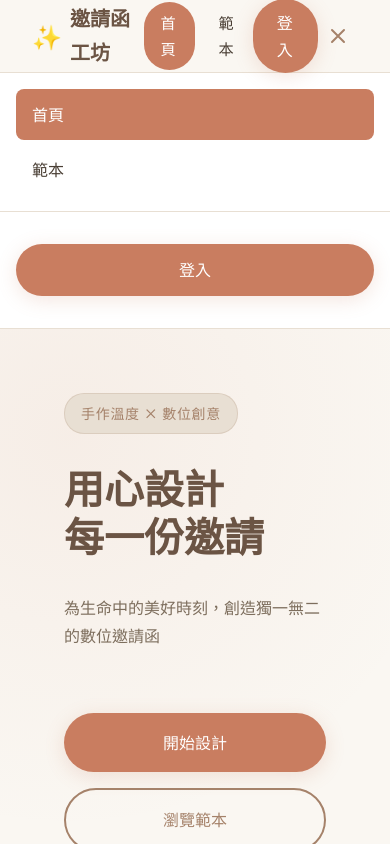
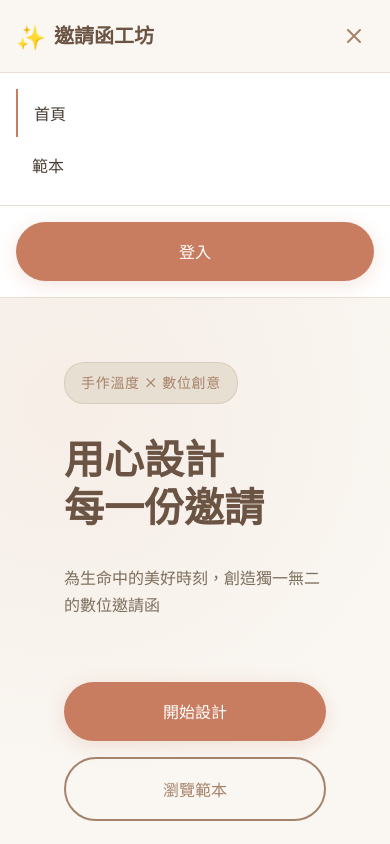
Before and after one commit to nju6g0/next-card-builder, a Next.js app: page / in a window 390 px wide. Both pictures are taken after a click on the button "開啟選單". Shown: the top 844 px of the page. Built offline with nearby package versions, Linux system fonts and the light colour scheme.

Commit message:
修正navbar web/mobile 切換顯示錯誤

```diff
--- a/components/layout/Navbar.tsx
+++ b/components/layout/Navbar.tsx
@@ -4,6 +4,27 @@ import { useState } from "react";
 import Link from "next/link";
 import { usePathname, useRouter } from "next/navigation";
 import { useAuthStore } from "@/stores/authStore";
+
+const NAVBAR_ITEMS = [
+  {
+    label: "首頁",
+    link: "/",
+    id: "home",
+    needAuth: false,
+  },
+  {
+    label: "範本",
+    link: "/templates",
+    id: "templates",
+    needAuth: false,
+  },
+  {
+    label: "我的邀請函",
+    link: "/dashboard",
+    id: "dashboard",
+    needAuth: true,
+  },
+];
 
 export default function Navbar() {
   const pathname = usePathname();
@@ -21,47 +42,60 @@ export default function Navbar() {
     return pathname === path;
   };
 
+  const renderNavbarItems = () => {
+    return NAVBAR_ITEMS.filter((item) => !item.needAuth || isAuthenticated).map(
+      (item) => (
+        <Link
+          key={item.id}
+          href={item.link}
+          className={`px-4 py-2 text-[0.95rem] font-medium transition-all duration-300 hover:text-accent-terracotta ${
+            isActive(item.link)
+              ? "border-b-2 border-accent-terracotta"
+              : "no-underline"
+          }`}
+        >
+          {item.label}
+        </Link>
+      ),
+    );
+  };
+
+  const renderMobileNavbarItems = () => {
+    return NAVBAR_ITEMS.filter((item) => !item.needAuth || isAuthenticated).map(
+      (item) => (
+        <Link
+          key={item.id}
+          href={item.link}
+          onClick={() => setIsMobileMenuOpen(false)}
+          className={`px-4 py-3 text-base font-medium transition-all duration-300 ${
+            isActive(item.link)
+              ? "border-l-2 border-accent-terracotta"
+              : "no-underline"
+          }`}
+        >
+          {item.label}
+        </Link>
+      ),
+    );
+  };
+
   return (
     <nav
+      className="sticky top-0 z-50 border-b"
       style={{
         background: "var(--warm-cream)",
-        borderBottom: "1px solid var(--soft-beige)",
-        position: "sticky",
-        top: 0,
-        zIndex: 50,
+        borderColor: "var(--soft-beige)",
       }}
     >
-      <div
+      <div className="max-w-[1400px] mx-auto px-4 md:px-6">
+        <div className="flex justify-between items-center h-[72px]">
+          {/* Logo / 品牌 */}
+          <div className="flex items-center">
+            <Link href="/" className="flex items-center gap-2 no-underline">
+              <span className="text-2xl">✨</span>
+              <span
+                className="text-xl font-bold"
                 style={{
-          maxWidth: "1400px",
-          margin: "0 auto",
-          padding: "0 var(--spacing-md)",
-        }}
-      >
-        <div
-          style={{
-            display: "flex",
-            justifyContent: "space-between",
-            alignItems: "center",
-            height: "72px",
-          }}
-        >
-          {/* Logo / 品牌 */}
-          <div style={{ display: "flex", alignItems: "center" }}>
-            <Link
-              href="/"
-              style={{
-                display: "flex",
-                alignItems: "center",
-                gap: "var(--spacing-xs)",
-                textDecoration: "none",
-              }}
-            >
-              <span style={{ fontSize: "1.5rem" }}>✨</span>
-              <span
-                style={{
-                  fontSize: "1.25rem",
-                  fontWeight: 700,
                   color: "var(--deep-brown)",
                   fontFamily: "var(--font-serif)",
                 }}
@@ -70,165 +104,37 @@ export default function Navbar() {
               </span>
             </Link>
           </div>
-
-          {/* 桌面導航連結 */}
-          <div
-            className="hidden md:flex"
-            style={{
-              display: "flex",
-              alignItems: "center",
-              gap: "var(--spacing-xs)",
-            }}
-          >
-            <Link
-              href="/"
-              style={{
-                padding: "0.5rem 1rem",
-                borderRadius: "50px",
-                fontSize: "0.95rem",
-                fontWeight: 500,
-                color: isActive("/") ? "white" : "var(--text-primary)",
-                background: isActive("/")
-                  ? "var(--accent-terracotta)"
-                  : "transparent",
-                textDecoration: "none",
-                transition: "all 0.3s ease",
-              }}
-              onMouseEnter={(e) => {
-                if (!isActive("/")) {
-                  e.currentTarget.style.background = "var(--soft-beige)";
-                }
-              }}
-              onMouseLeave={(e) => {
-                if (!isActive("/")) {
-                  e.currentTarget.style.background = "transparent";
-                }
-              }}
-            >
-              首頁
-            </Link>
-            <Link
-              href="/templates"
-              style={{
-                padding: "0.5rem 1rem",
-                borderRadius: "50px",
-                fontSize: "0.95rem",
-                fontWeight: 500,
-                color:
-                  isActive("/templates") || pathname?.startsWith("/templates/")
-                    ? "white"
-                    : "var(--text-primary)",
-                background:
-                  isActive("/templates") || pathname?.startsWith("/templates/")
-                    ? "var(--accent-terracotta)"
-                    : "transparent",
-                textDecoration: "none",
-                transition: "all 0.3s ease",
-              }}
-              onMouseEnter={(e) => {
-                if (
-                  !isActive("/templates") &&
-                  !pathname?.startsWith("/templates/")
-                ) {
-                  e.currentTarget.style.background = "var(--soft-beige)";
-                }
-              }}
-              onMouseLeave={(e) => {
-                if (
-                  !isActive("/templates") &&
-                  !pathname?.startsWith("/templates/")
-                ) {
-                  e.currentTarget.style.background = "transparent";
-                }
-              }}
-            >
-              範本
-            </Link>
+          <div className="hidden md:flex items-center gap-2">
+            {renderNavbarItems()}
             {isAuthenticated && (
-              <>
-                <Link
-                  href="/dashboard"
-                  style={{
-                    padding: "0.5rem 1rem",
-                    borderRadius: "50px",
-                    fontSize: "0.95rem",
-                    fontWeight: 500,
-                    color: isActive("/dashboard")
-                      ? "white"
-                      : "var(--text-primary)",
-                    background: isActive("/dashboard")
-                      ? "var(--accent-terracotta)"
-                      : "transparent",
-                    textDecoration: "none",
-                    transition: "all 0.3s ease",
-                  }}
-                  onMouseEnter={(e) => {
-                    if (!isActive("/dashboard")) {
-                      e.currentTarget.style.background = "var(--soft-beige)";
-                    }
-                  }}
-                  onMouseLeave={(e) => {
-                    if (!isActive("/dashboard")) {
-                      e.currentTarget.style.background = "transparent";
-                    }
-                  }}
-                >
-                  我的邀請函
-                </Link>
               <Link
                 href="/invitations/create"
-                  className="btn-primary"
+                className="btn-primary ml-2"
                 style={{
                   padding: "0.625rem 1.5rem",
-                    marginLeft: "var(--spacing-xs)",
                 }}
               >
                 建立邀請函
               </Link>
-              </>
             )}
           </div>
 
           {/* 使用者選單（桌面） */}
-          <div
-            className="hidden md:flex"
-            style={{
-              display: "flex",
-              alignItems: "center",
-              gap: "var(--spacing-sm)",
-            }}
-          >
+          <div className="hidden md:flex items-center gap-4">
             {isAuthenticated && currentUser ? (
-              <div
-                style={{
-                  display: "flex",
-                  alignItems: "center",
-                  gap: "var(--spacing-sm)",
-                }}
-              >
+              <div className="flex items-center gap-4">
                 <span
-                  style={{ fontSize: "0.9rem", color: "var(--text-secondary)" }}
+                  className="text-[0.9rem]"
+                  style={{ color: "var(--text-secondary)" }}
                 >
                   {currentUser}
                 </span>
                 <button
                   onClick={handleLogout}
+                  className="px-4 py-2 text-[0.9rem] font-medium rounded-full border-0 cursor-pointer transition-all duration-300 hover:bg-[var(--soft-beige)]"
                   style={{
-                    padding: "0.5rem 1rem",
-                    fontSize: "0.9rem",
-                    fontWeight: 500,
                     color: "var(--warm-brown)",
                     background: "transparent",
-                    border: "none",
-                    borderRadius: "50px",
-                    cursor: "pointer",
-                    transition: "all 0.3s ease",
-                  }}
-                  onMouseEnter={(e) => {
-                    e.currentTarget.style.background = "var(--soft-beige)";
-                  }}
-                  onMouseLeave={(e) => {
-                    e.currentTarget.style.background = "transparent";
                   }}
                 >
                   登出
@@ -246,32 +152,19 @@ export default function Navbar() {
           </div>
 
           {/* 手機版漢堡選單按鈕 */}
-          <div
-            className="md:hidden"
-            style={{ display: "flex", alignItems: "center" }}
-          >
+          <div className="flex md:hidden items-center">
             <button
               onClick={() => setIsMobileMenuOpen(!isMobileMenuOpen)}
+              className="p-2 rounded-lg border-0 cursor-pointer transition-all duration-300 hover:bg-[var(--soft-beige)]"
               style={{
-                padding: "0.5rem",
-                borderRadius: "8px",
                 color: "var(--warm-brown)",
                 background: "transparent",
-                border: "none",
-                cursor: "pointer",
-                transition: "all 0.3s ease",
-              }}
-              onMouseEnter={(e) => {
-                e.currentTarget.style.background = "var(--soft-beige)";
-              }}
-              onMouseLeave={(e) => {
-                e.currentTarget.style.background = "transparent";
               }}
               aria-label="開啟選單"
             >
               {isMobileMenuOpen ? (
                 <svg
-                  style={{ height: "1.5rem", width: "1.5rem" }}
+                  className="h-6 w-6"
                   fill="none"
                   viewBox="0 0 24 24"
                   stroke="currentColor"
@@ -285,7 +178,7 @@ export default function Navbar() {
                 </svg>
               ) : (
                 <svg
-                  style={{ height: "1.5rem", width: "1.5rem" }}
+                  className="h-6 w-6"
                   fill="none"
                   viewBox="0 0 24 24"
                   stroke="currentColor"
@@ -306,152 +199,28 @@ export default function Navbar() {
       {/* 手機版選單 */}
       {isMobileMenuOpen && (
         <div
-          className="md:hidden"
+          className="md:hidden bg-white border-t"
           style={{
-            borderTop: "1px solid var(--soft-beige)",
-            background: "white",
+            borderColor: "var(--soft-beige)",
           }}
         >
-          <div
-            style={{
-              padding: "var(--spacing-sm)",
-              display: "flex",
-              flexDirection: "column",
-              gap: "0.25rem",
-            }}
-          >
-            <Link
-              href="/"
-              onClick={() => setIsMobileMenuOpen(false)}
-              style={{
-                padding: "0.75rem 1rem",
-                borderRadius: "8px",
-                fontSize: "1rem",
-                fontWeight: 500,
-                color: isActive("/") ? "white" : "var(--text-primary)",
-                background: isActive("/")
-                  ? "var(--accent-terracotta)"
-                  : "transparent",
-                textDecoration: "none",
-                transition: "all 0.3s ease",
-              }}
-            >
-              首頁
-            </Link>
-            <Link
-              href="/templates"
-              onClick={() => setIsMobileMenuOpen(false)}
-              style={{
-                padding: "0.75rem 1rem",
-                borderRadius: "8px",
-                fontSize: "1rem",
-                fontWeight: 500,
-                color:
-                  isActive("/templates") || pathname?.startsWith("/templates/")
-                    ? "white"
-                    : "var(--text-primary)",
-                background:
-                  isActive("/templates") || pathname?.startsWith("/templates/")
-                    ? "var(--accent-terracotta)"
-                    : "transparent",
-                textDecoration: "none",
-                transition: "all 0.3s ease",
-              }}
-            >
-              範本
-            </Link>
-            {isAuthenticated && (
-              <>
-                <Link
-                  href="/dashboard"
-                  onClick={() => setIsMobileMenuOpen(false)}
-                  style={{
-                    padding: "0.75rem 1rem",
-                    borderRadius: "8px",
-                    fontSize: "1rem",
-                    fontWeight: 500,
-                    color: isActive("/dashboard")
-                      ? "white"
-                      : "var(--text-primary)",
-                    background: isActive("/dashboard")
-                      ? "var(--accent-terracotta)"
-                      : "transparent",
-                    textDecoration: "none",
-                    transition: "all 0.3s ease",
-                  }}
-                >
-                  我的邀請函
-                </Link>
-                <Link
-                  href="/invitations/create"
-                  onClick={() => setIsMobileMenuOpen(false)}
-                  className="btn-primary"
-                  style={{
-                    display: "block",
-                    textAlign: "center",
-                    padding: "0.75rem 1rem",
-                    textDecoration: "none",
-                  }}
-                >
-                  建立邀請函
-                </Link>
-              </>
-            )}
+          <div className="p-4 flex flex-col gap-1">
+            {renderMobileNavbarItems()}
           </div>
 
           {/* 使用者資訊（手機版） */}
           <div
+            className="p-4 border-t"
             style={{
-              padding: "var(--spacing-md) var(--spacing-sm)",
-              borderTop: "1px solid var(--soft-beige)",
+              borderColor: "var(--soft-beige)",
             }}
           >
             {isAuthenticated && currentUser ? (
-              <div
-                style={{
-                  display: "flex",
-                  flexDirection: "column",
-                  gap: "var(--spacing-sm)",
-                }}
-              >
-                <div
-                  style={{
-                    fontSize: "0.875rem",
-                    color: "var(--text-secondary)",
-                  }}
-                >
-                  登入為：
-                </div>
-                <div
-                  style={{
-                    fontSize: "0.875rem",
-                    fontWeight: 500,
-                    color: "var(--deep-brown)",
-                  }}
-                >
-                  {currentUser}
-                </div>
+              <div className="flex flex-col gap-4">
+                <div className="text-sm text-center">Hi, {currentUser}</div>
                 <button
                   onClick={handleLogout}
-                  style={{
-                    width: "100%",
-                    padding: "0.75rem 1rem",
-                    textAlign: "left",
-                    fontSize: "1rem",
-                    fontWeight: 500,
-                    color: "var(--warm-brown)",
-                    background: "transparent",
-                    border: "none",
-                    borderRadius: "8px",
-                    cursor: "pointer",
-                    transition: "all 0.3s ease",
-                  }}
-                  onMouseEnter={(e) => {
-                    e.currentTarget.style.background = "var(--soft-beige)";
-                  }}
-                  onMouseLeave={(e) => {
-                    e.currentTarget.style.background = "transparent";
-                  }}
+                  className="w-full px-4 py-3 text-center text-base font-medium border-0 cursor-pointer transition-all duration-300 text-warm-brown"
                 >
                   登出
                 </button>
@@ -460,14 +229,7 @@ export default function Navbar() {
               <Link
                 href="/login"
                 onClick={() => setIsMobileMenuOpen(false)}
-                className="btn-primary"
-                style={{
-                  display: "block",
-                  width: "100%",
-                  padding: "0.75rem 1rem",
-                  textAlign: "center",
-                  textDecoration: "none",
-                }}
+                className="btn-primary block w-full px-4 py-3 text-center no-underline"
               >
                 登入
               </Link>
```
Lines whose indentation alone changed are shown as unchanged.
